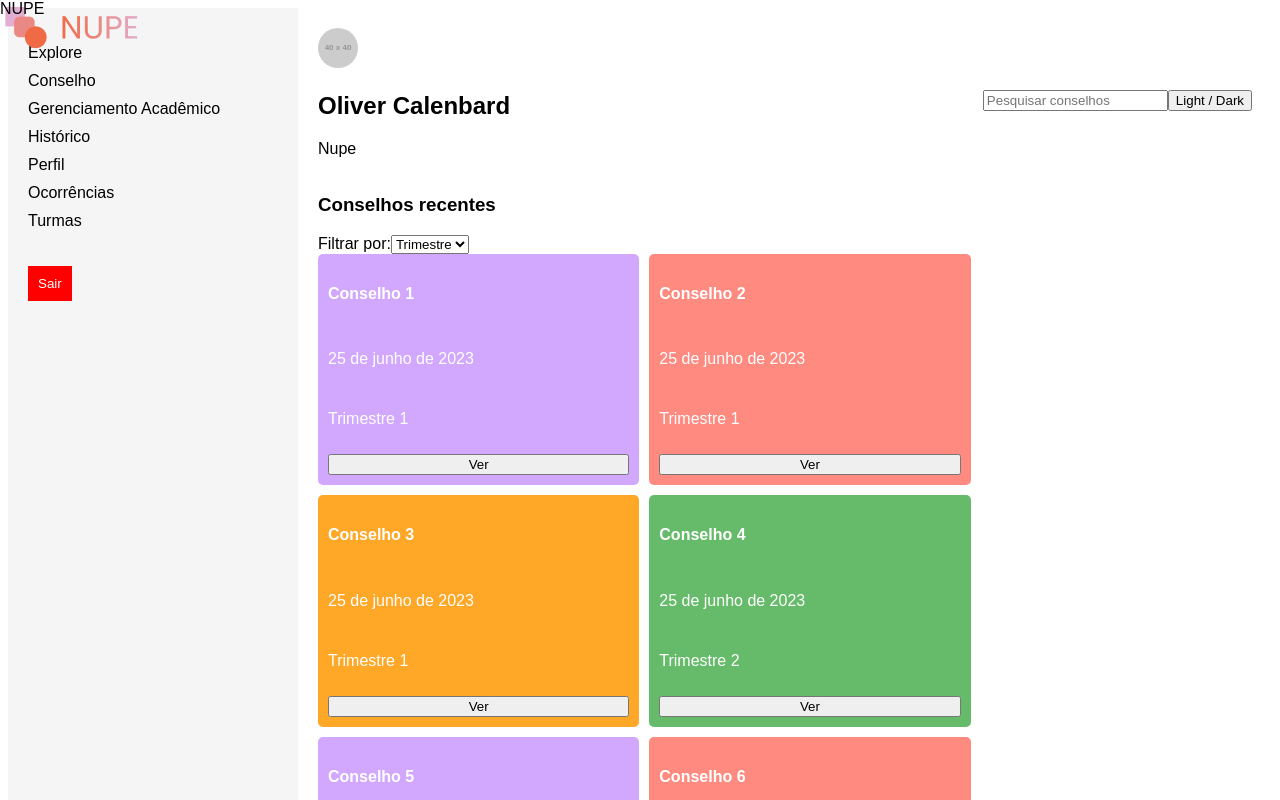
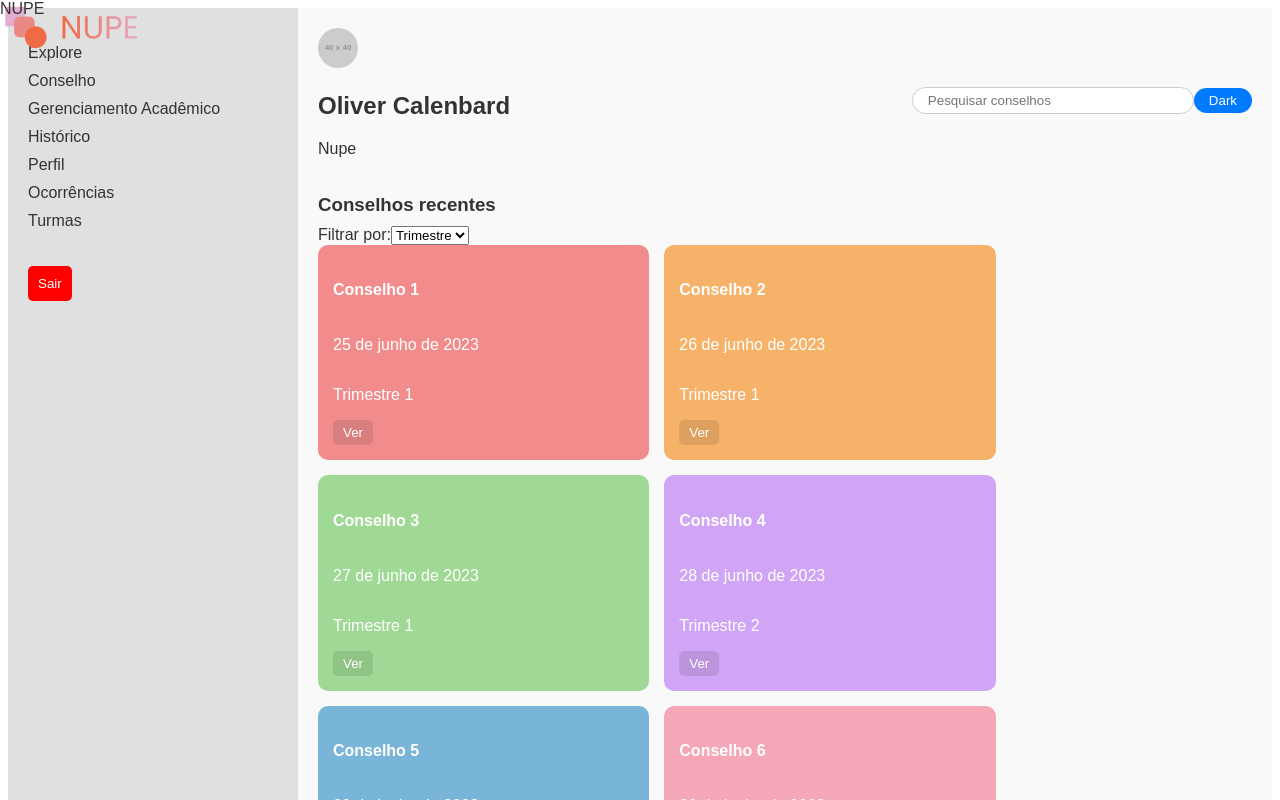
Before and after one commit to EvelyncAraujo/CodeSquad, a Vue app: page /home in a window 1280 px wide. Shown: the top 800 px of the page. Built offline with nearby package versions, Linux system fonts and the light colour scheme; what mdi-vue would draw is missing.

Commit message:
Página home sem funções

```diff
--- a/src/router/index.js
+++ b/src/router/index.js
@@ -49,6 +49,11 @@ const router = createRouter({
         },
       ]
     },
+    {
+      path: '/home', // Corrigido: adicionada a barra no início
+      name: 'Página principal',
+      component: HomeView
+    },
   ],
 });
 
--- a/src/views/HomeView.vue
+++ b/src/views/HomeView.vue
@@ -1,5 +1,5 @@
 <template>
-    <div class="dashboard">
+    <div :class="['dashboard', isDarkMode ? 'dark' : 'light']">
       <!-- Sidebar -->
       <aside class="sidebar">
         <div class="logo">NUPE</div>
@@ -17,6 +17,7 @@
 
       <!-- Main Content -->
       <main class="content">
+        <!-- Header -->
         <header class="header">
           <div class="user-info">
             <img
@@ -24,7 +25,7 @@
               alt="User Avatar"
               class="avatar"
             />
-            <div>
+            <div class="name">
               <h2>Oliver Calenbard</h2>
               <p>Nupe</p>
             </div>
@@ -32,27 +33,32 @@
           <div class="actions">
             <input
               type="text"
+              v-model="searchQuery"
               placeholder="Pesquisar conselhos"
               class="search-input"
             />
-            <button class="theme-toggle">Light / Dark</button>
+            <button @click="toggleDarkMode" class="theme-toggle">
+              {{ isDarkMode ? 'Light' : 'Dark' }}
+            </button>
           </div>
         </header>
 
+        <!-- Recent Councils -->
         <section class="recent-councils">
           <h3>Conselhos recentes</h3>
           <div class="filters">
             <label for="filter">Filtrar por:</label>
-            <select id="filter">
-              <option>Trimestre</option>
-              <option>Data</option>
+            <select id="filter" v-model="selectedFilter">
+              <option value="Trimestre">Trimestre</option>
+              <option value="Data">Data</option>
             </select>
           </div>
           <div class="council-cards">
             <div
-              v-for="council in councils"
+              v-for="council in filteredCouncils"
               :key="council.id"
-              :class="['council-card', council.color]"
+              class="council-card"
+              :style="{ backgroundColor: council.color }"
             >
               <h4>{{ council.name }}</h4>
               <p>{{ council.date }}</p>
@@ -66,29 +72,65 @@
   </template>
 
   <script setup>
-  import { ref } from "vue";
+  import { ref, computed } from "vue";
 
-  // Dados fictícios para os cartões
+   // Controle do modo escuro
+  const isDarkMode = ref(false);
+  const toggleDarkMode = () => {
+    isDarkMode.value = !isDarkMode.value;
+  };
+
+  // Dados fictícios dos conselhos
   const councils = ref([
-    { id: 1, name: "Conselho 1", date: "25 de junho de 2023", trimester: "Trimestre 1", color: "color-1" },
-    { id: 2, name: "Conselho 2", date: "25 de junho de 2023", trimester: "Trimestre 1", color: "color-2" },
-    { id: 3, name: "Conselho 3", date: "25 de junho de 2023", trimester: "Trimestre 1", color: "color-3" },
-    { id: 4, name: "Conselho 4", date: "25 de junho de 2023", trimester: "Trimestre 2", color: "color-4" },
-    { id: 5, name: "Conselho 5", date: "25 de junho de 2023", trimester: "Trimestre 2", color: "color-1" },
-    { id: 6, name: "Conselho 6", date: "25 de junho de 2023", trimester: "Trimestre 2", color: "color-2" },
+    { id: 1, name: "Conselho 1", date: "25 de junho de 2023", trimester: "Trimestre 1", color: "#F28C8C" },
+    { id: 2, name: "Conselho 2", date: "26 de junho de 2023", trimester: "Trimestre 1", color: "#F7B26A" },
+    { id: 3, name: "Conselho 3", date: "27 de junho de 2023", trimester: "Trimestre 1", color: "#A0D995" },
+    { id: 4, name: "Conselho 4", date: "28 de junho de 2023", trimester: "Trimestre 2", color: "#D0A5F5" },
+    { id: 5, name: "Conselho 5", date: "29 de junho de 2023", trimester: "Trimestre 2", color: "#79B4D9" },
+    { id: 6, name: "Conselho 6", date: "30 de junho de 2023", trimester: "Trimestre 2", color: "#F5A6B7" },
   ]);
+
+  // Estado para a pesquisa e filtro
+  const searchQuery = ref("");
+  const selectedFilter = ref("Trimestre");
+
+  // Computed para filtrar conselhos
+  const filteredCouncils = computed(() => {
+    return councils.value.filter(
+      (council) =>
+        council.name.toLowerCase().includes(searchQuery.value.toLowerCase()) &&
+        (selectedFilter.value === "Trimestre" || council.trimester === selectedFilter.value)
+    );
+  });
   </script>
 
   <style scoped>
+
+
+  /* Estilos principais */
   .dashboard {
     display: flex;
-    font-family: Arial, sans-serif;
+    font-family: "Arial", sans-serif;
+    transition: background 0.3s, color 0.3s;
   }
 
+  /* Modos claro e escuro */
+  .light {
+    background: #f9f9f9;
+    color: #333;
+  }
+
+  .dark {
+    background: #333;
+    color: #f9f9f9;
+  }
+
+  /* Sidebar */
   .sidebar {
     width: 250px;
-    background: #f5f5f5;
+    background: #e0e0e0;
     padding: 20px;
+
   }
 
   .menu {
@@ -108,17 +150,24 @@
     padding: 10px;
     margin-top: 20px;
     cursor: pointer;
+    border-radius: 5px;
   }
 
+  /* Conteúdo principal */
   .content {
     flex: 1;
     padding: 20px;
   }
 
   .header {
-    display: flex;
+    display:flex;
     justify-content: space-between;
     align-items: center;
+    margin-bottom: 20px;
+  }
+  .h2 {
+    text-align: right;
+
   }
 
   .avatar {
@@ -127,39 +176,60 @@
     height: 40px;
   }
 
-  .recent-councils {
-    margin-top: 20px;
+  .search-input {
+    border: 1px solid #ccc;
+    border-radius: 20px;
+    padding: 5px 15px;
+    width: 250px;
+  }
+
+  .theme-toggle {
+    background: #007bff;
+    color: white;
+    border: none;
+    border-radius: 20px;
+    padding: 5px 15px;
+    cursor: pointer;
+  }
+
+  /* Conselhos Recentes */
+  .recent-councils h3 {
+    margin-bottom: 10px;
   }
 
   .council-cards {
     display: flex;
     flex-wrap: wrap;
-    gap: 10px;
+    gap: 15px;
   }
 
   .council-card {
     width: calc(33.33% - 10px);
-    padding: 10px;
-    border-radius: 5px;
+    padding: 15px;
+    border-radius: 10px;
     color: white;
     display: flex;
     flex-direction: column;
-    gap: 10px;
+    justify-content: space-between;
+    transition: transform 0.2s;
   }
 
-  .color-1 {
-    background: #d2a8ff;
+  .council-card:hover {
+    transform: scale(1.05);
   }
 
-  .color-2 {
-    background: #ff8a80;
+  .view-details {
+    align-self: flex-start;
+    background: rgba(0, 0, 0, 0.1);
+    border: none;
+    color: white;
+    border-radius: 5px;
+    padding: 5px 10px;
+    cursor: pointer;
   }
+  .user-info{
 
-  .color-3 {
-    background: #ffa726;
-  }
 
-  .color-4 {
-    background: #66bb6a;
+
   }
   </style>
```
